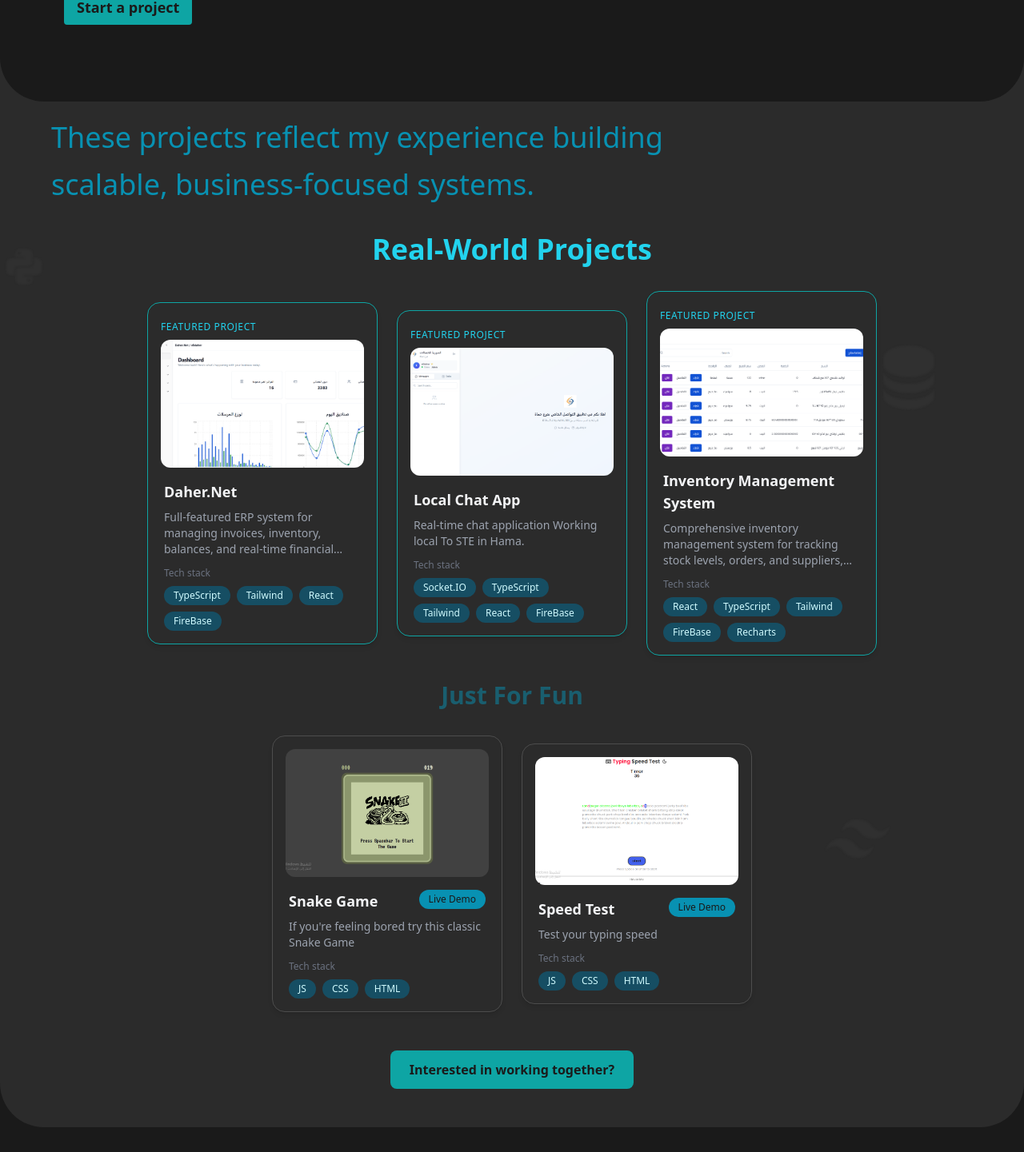
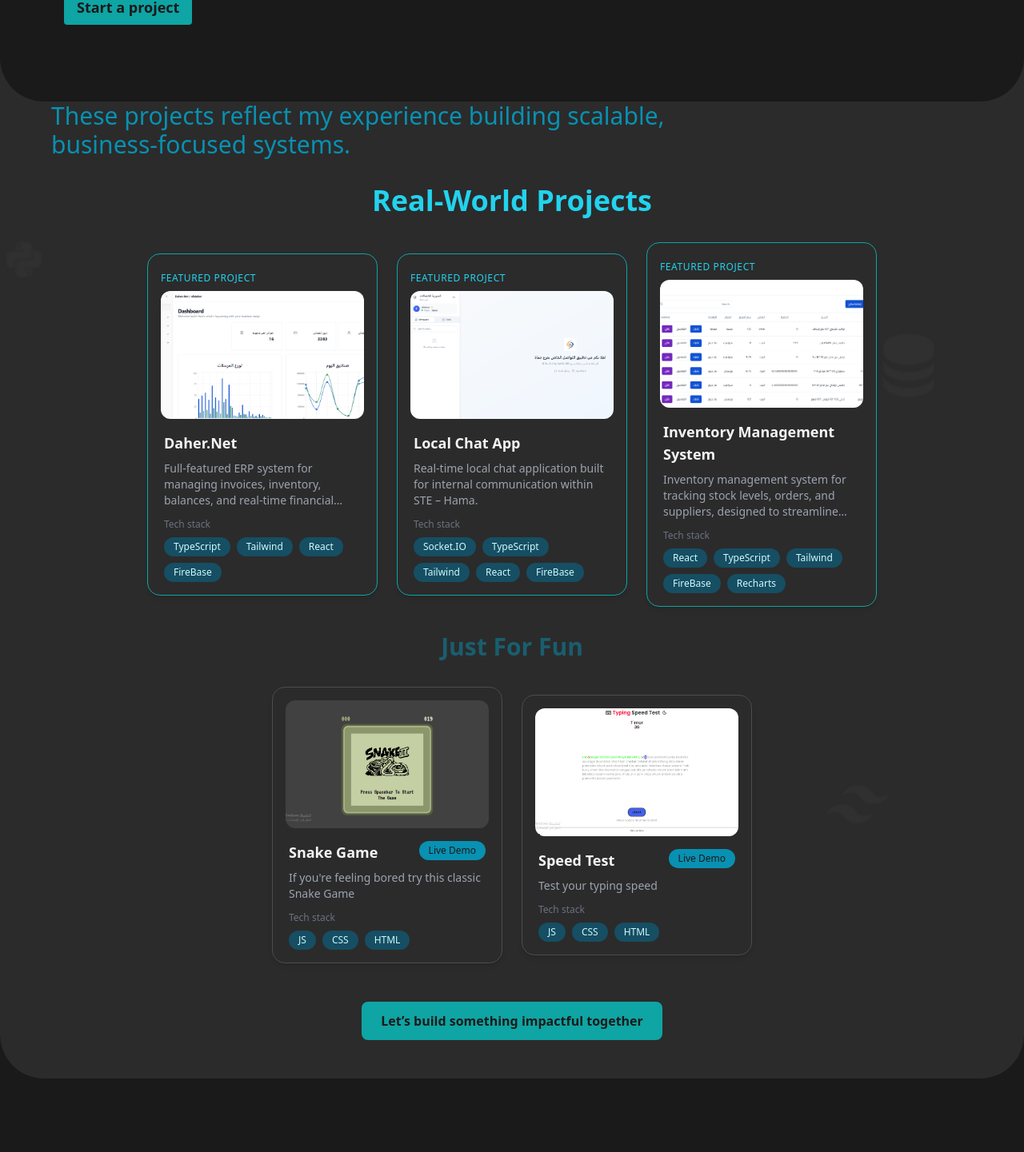
Before and after one commit to EliDaher/Portfolio, a React (Vite) app: page / in a window 1280 px wide. Shown: the part 977-2418 px from the top of the page at 80% size. Built offline with nearby package versions, Linux system fonts and the light colour scheme.

Commit message:
change details

```diff
--- a/src/component/Projects.jsx
+++ b/src/component/Projects.jsx
@@ -25,7 +25,10 @@ export default function Projects(){
           ></i>
           <i className="bx bxl-tailwind-css animate-[bounce_2s_infinite] opacity-30 blur-[1px] text-8xl absolute top-[70%] left-[80%] text-background-700 z-10"></i>
           <div className="text-left">
-            <h1 className="font-medium text-4xl my-4 mb-8 text-primary-600 ml-16 max-w-3xl leading-relaxed">
+            <h1
+              className="font-medium text-2xl md:text-3xl ml-8 md:ml-16
+ mb-8 text-primary-600 max-w-3xl leading-relaxed"
+            >
               These projects reflect my experience building scalable,
               business-focused systems.
             </h1>
@@ -49,8 +52,7 @@ export default function Projects(){
               featured
               header={"Local Chat App"}
               photo={Chat}
-              details={`Real-time chat application Working local To STE in Hama.
-                      `}
+              details={`Real-time local chat application built for internal communication within STE – Hama.`}
               technology={[
                 "Socket.IO",
                 "TypeScript",
@@ -63,15 +65,14 @@ export default function Projects(){
               featured
               header={"Inventory Management System"}
               photo={Inventory}
-              details={`Comprehensive inventory management system for tracking stock levels,
-                          orders, and suppliers, designed to streamline business operations.
-                      `}
+              details={`Inventory management system for tracking stock levels, orders, and suppliers,
+designed to streamline daily business operations.`}
               technology={[
                 "React",
                 "TypeScript",
                 "Tailwind",
                 "FireBase",
-                "Recharts"
+                "Recharts",
               ]}
             />
           </div>
@@ -101,7 +102,7 @@ export default function Projects(){
               href="#contact"
               className="inline-block px-6 py-3 bg-primary-500 text-background-900 font-semibold rounded-lg hover:bg-primary-600 transition"
             >
-              Interested in working together?
+              Let’s build something impactful together
             </a>
           </div>
         </div>
```
